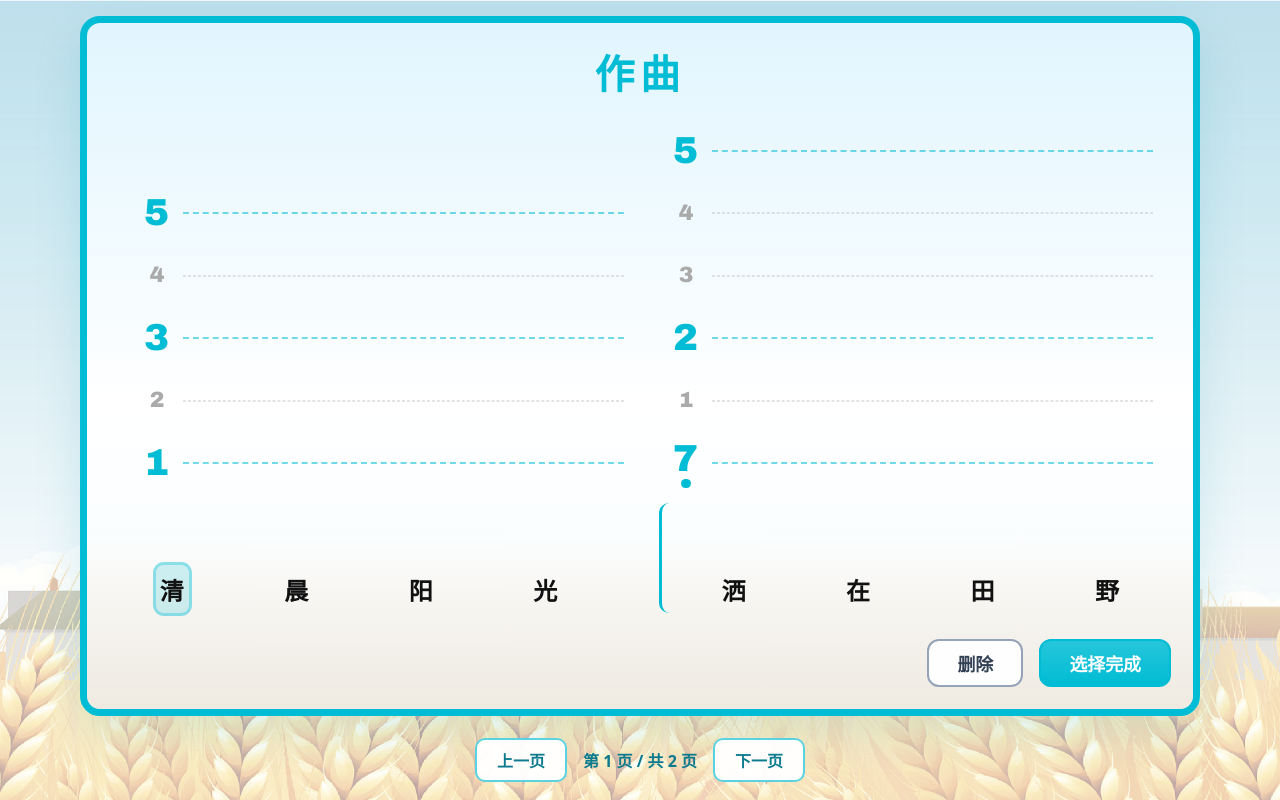
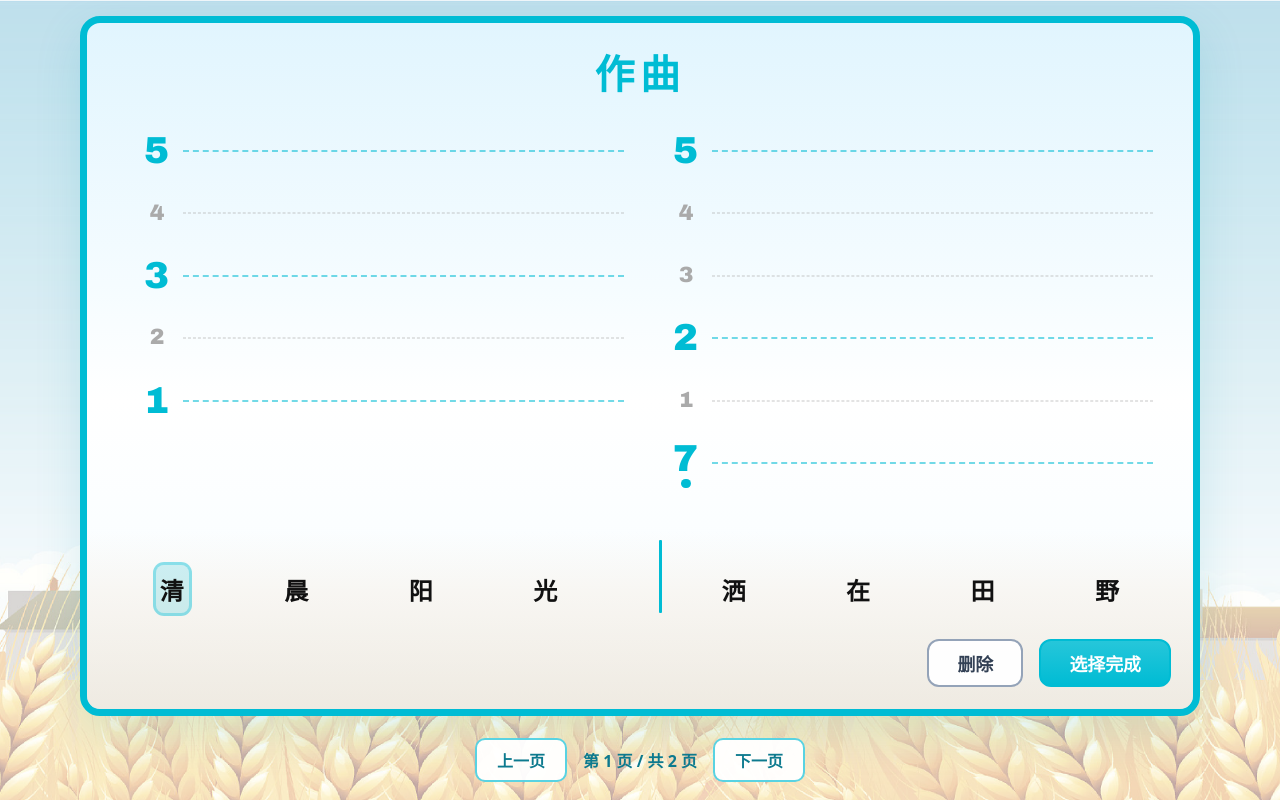
Before and after one commit to himatthew/music, a React (Vite) app: page / in a window 1280 px wide. Built offline with nearby package versions, Linux system fonts and the light colour scheme.

Commit message:
style: 小节竖线、简谱双列对齐
- 小节线：伪元素顶至歌词底，上段从约 1/3 高度起
- 简谱左右列改为顶端对齐（grid + notation-col stack）

Made-with: Cursor

```diff
--- a/src/App.css
+++ b/src/App.css
@@ -112,7 +112,7 @@
   z-index: 1;
   display: grid;
   grid-template-columns: 1fr 1fr;
-  align-items: end;
+  align-items: start;
   justify-items: stretch;
   gap: clamp(16px, 4vmin, 40px);
   min-height: clamp(190px, 34vmin, 300px);
@@ -124,15 +124,15 @@
   display: flex;
   flex-direction: column;
   align-items: stretch;
-  justify-content: flex-end;
+  justify-content: flex-start;
 }
 
-/* 简谱柱：布局仍为「数字 + 右侧虚线」；数字在固定宽区内水平居中，灰/蓝共一条竖直中轴 */
+/* 简谱柱：布局仍为「数字 + 右侧虚线」；数字在固定宽区内水平居中，灰/蓝共一条竖直中轴；左右列顶端对齐 */
 .notation-col__stack {
   display: flex;
   flex-direction: column;
   align-items: stretch;
-  justify-content: flex-end;
+  justify-content: flex-start;
   gap: clamp(4px, 0.8vmin, 8px);
   width: 100%;
 }
@@ -263,12 +263,26 @@
   box-shadow: 0 0 0 3px rgba(0, 188, 212, 0.55);
 }
 
-/* 每句首字：小节线（蓝）+ 句间距 */
-.lyric-cell--phrase-start {
+/* 每句首字 / 总谱小节格：竖线从约 1/3 高度起至歌词底部（上段缩短三分之一） */
+.lyric-cell--phrase-start,
+.full-sheet-cell--bar {
   margin-left: clamp(32px, 6vmin, 76px);
-  border-left: 3px solid var(--demo-cyan);
-  padding-left: clamp(8px, 1.6vmin, 16px);
+  padding-left: calc(3px + clamp(8px, 1.6vmin, 16px));
   box-sizing: border-box;
+  border-radius: 0 10px 10px 0;
+  position: relative;
+}
+
+.lyric-cell--phrase-start::before,
+.full-sheet-cell--bar::before {
+  content: "";
+  position: absolute;
+  left: 0;
+  top: calc(100% / 3);
+  bottom: 0;
+  width: 3px;
+  background: var(--demo-cyan);
+  border-radius: 1px;
 }
 
 .lyric-cell__picked-wrap {
@@ -683,13 +697,6 @@
   min-width: 0;
 }
 
-.full-sheet-cell--bar {
-  margin-left: clamp(32px, 6vmin, 76px);
-  border-left: 3px solid var(--demo-cyan);
-  padding-left: clamp(8px, 1.6vmin, 16px);
-  box-sizing: border-box;
-}
-
 .full-sheet-cell .lyric-cell__char {
   font-size: clamp(0.95rem, 2.8vmin, 1.25rem);
 }
```
